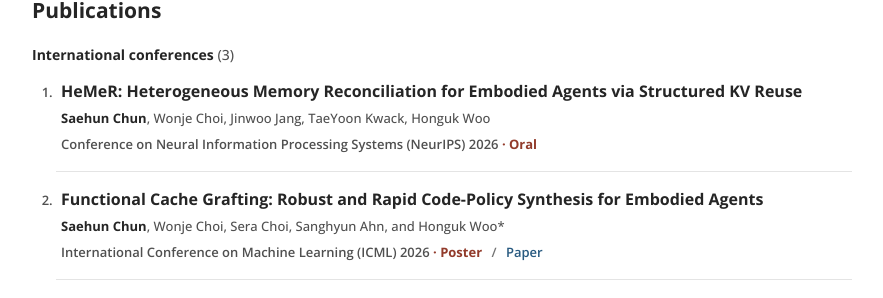
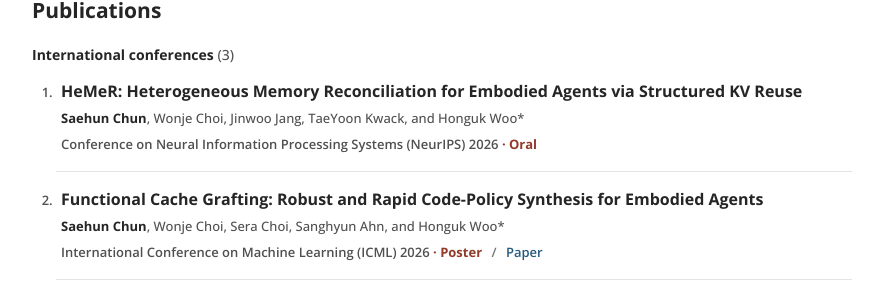
Before and after one commit to thousae/thousae.github.io, a Jekyll site: the page built from research.md, in a window 1280 px wide. Shown: the part 934-1232 px from the top of the page, without its empty margins (198-1081 px from the left). Built offline with Jekyll 4.4.1, drawn with Linux system fonts in a browser that asks for light colours.

Commit message:
Normalize HeMeR author list and corresponding author marker

```diff
--- a/_data/publications.yml
+++ b/_data/publications.yml
@@ -1,7 +1,7 @@
 - id: hemer
   category: International conferences
   title: "HeMeR: Heterogeneous Memory Reconciliation for Embodied Agents via Structured KV Reuse"
-  authors: "Saehun Chun, Wonje Choi, Jinwoo Jang, TaeYoon Kwack, Honguk Woo"
+  authors: "Saehun Chun, Wonje Choi, Jinwoo Jang, TaeYoon Kwack, and Honguk Woo*"
   venue: NeurIPS
   year: 2026
   distinction: Oral
```
